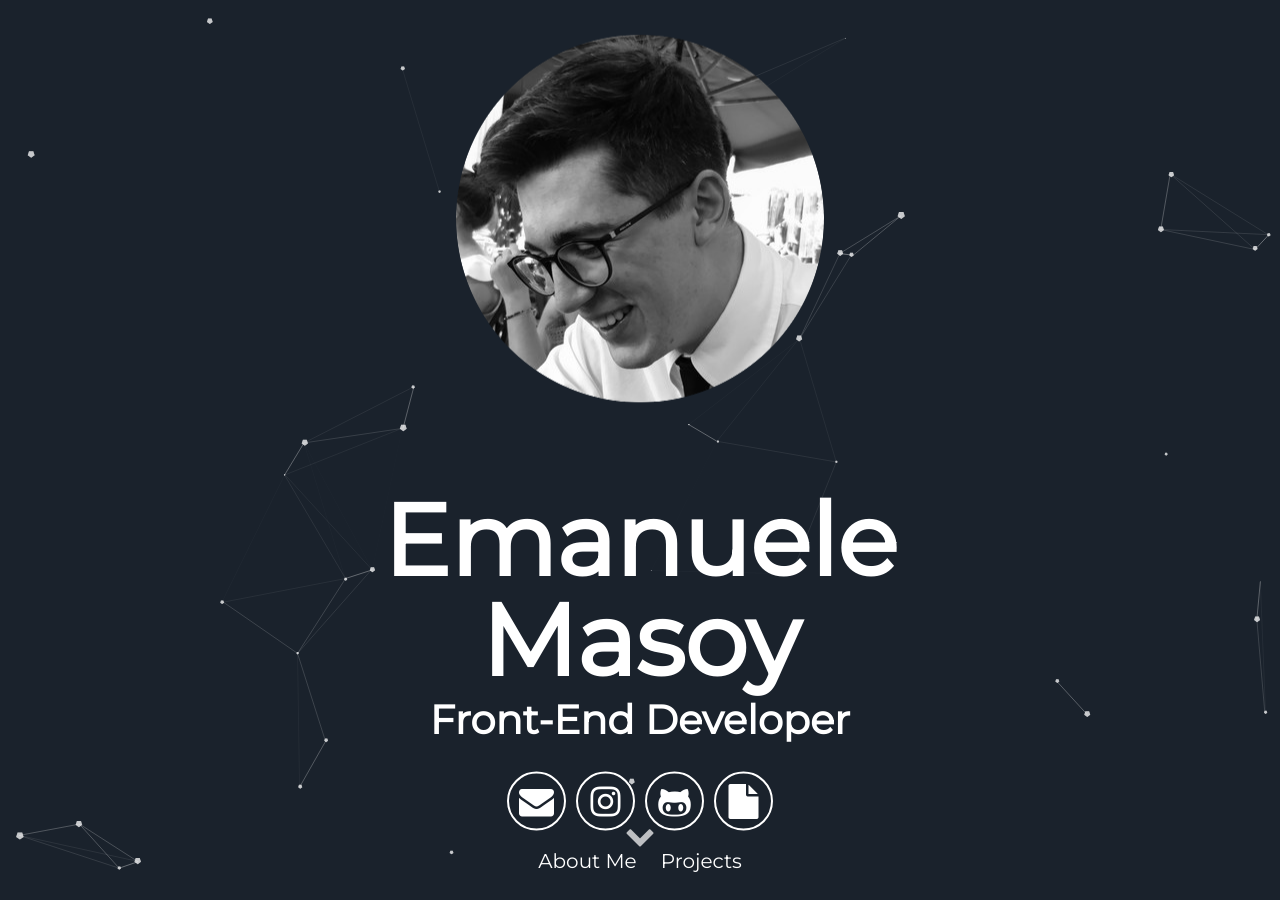
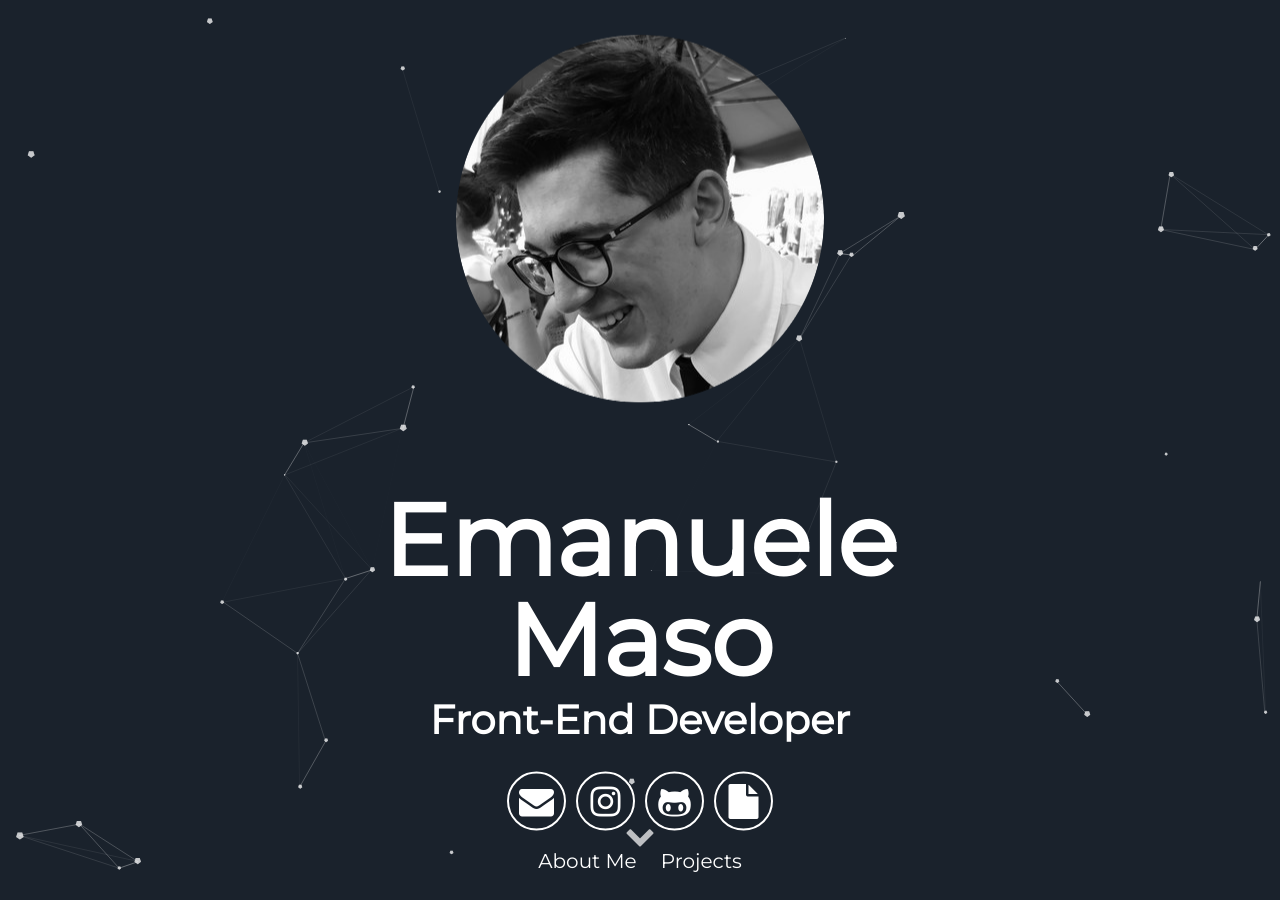
Before and after one commit to ClarkStoro/clarkstoro.github.io, a Jekyll site: the page built from index.html, in a window 1280 px wide and 900 px high. Built offline with Jekyll 4.4.1, drawn with Linux system fonts in a browser that asks for light colours.

Commit message:
Update header.html

```diff
--- a/_includes/header.html
+++ b/_includes/header.html
@@ -6,7 +6,7 @@
       </div>
     </div>
       <h1>
-        <span class="site-title">{{site.username}}y</span>
+        <span class="site-title">{{site.username}}</span>
         <span class="site-description">{{site.user_title}}</span>
       </h1>
       <div class="header-icons">
```
